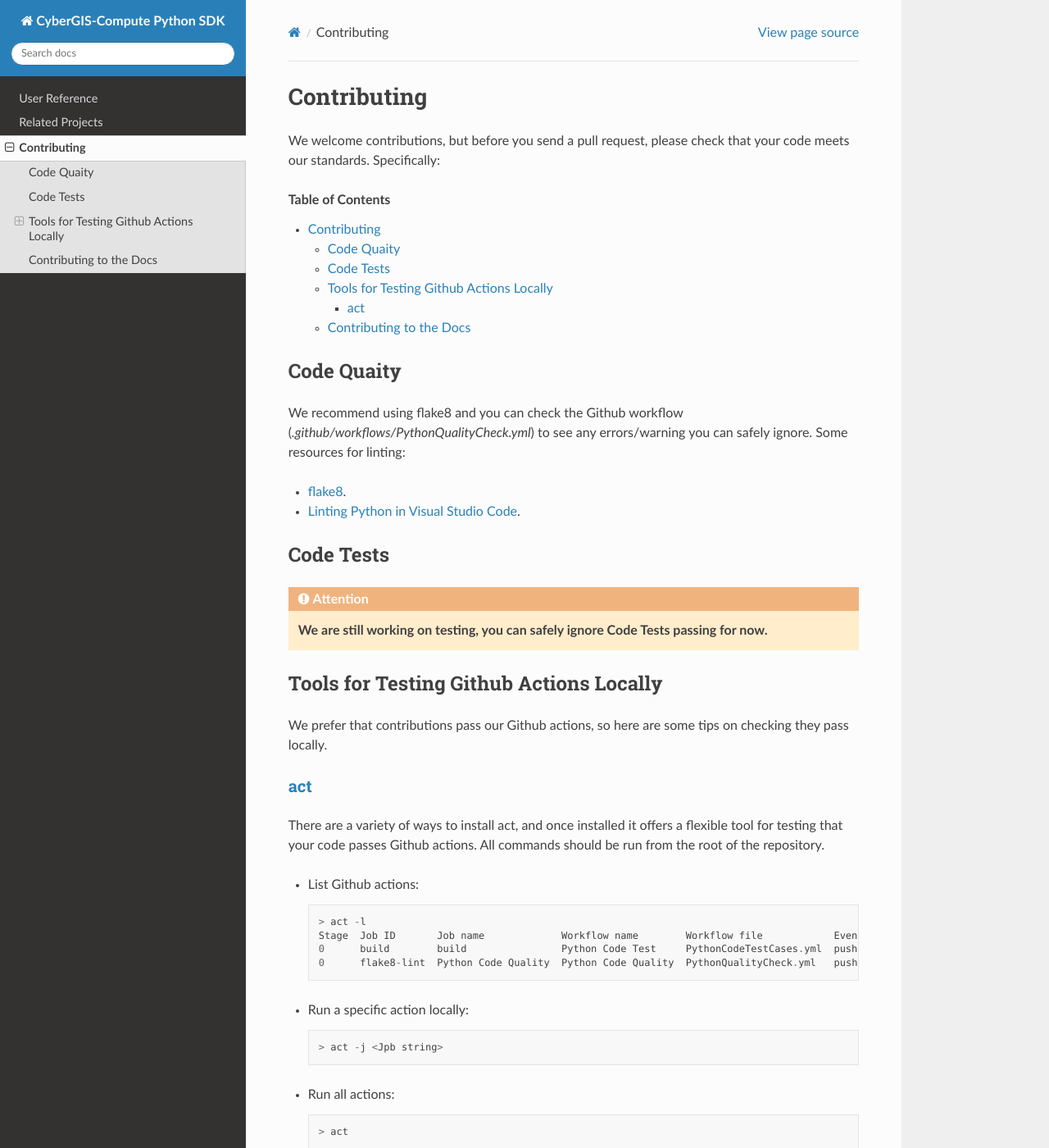
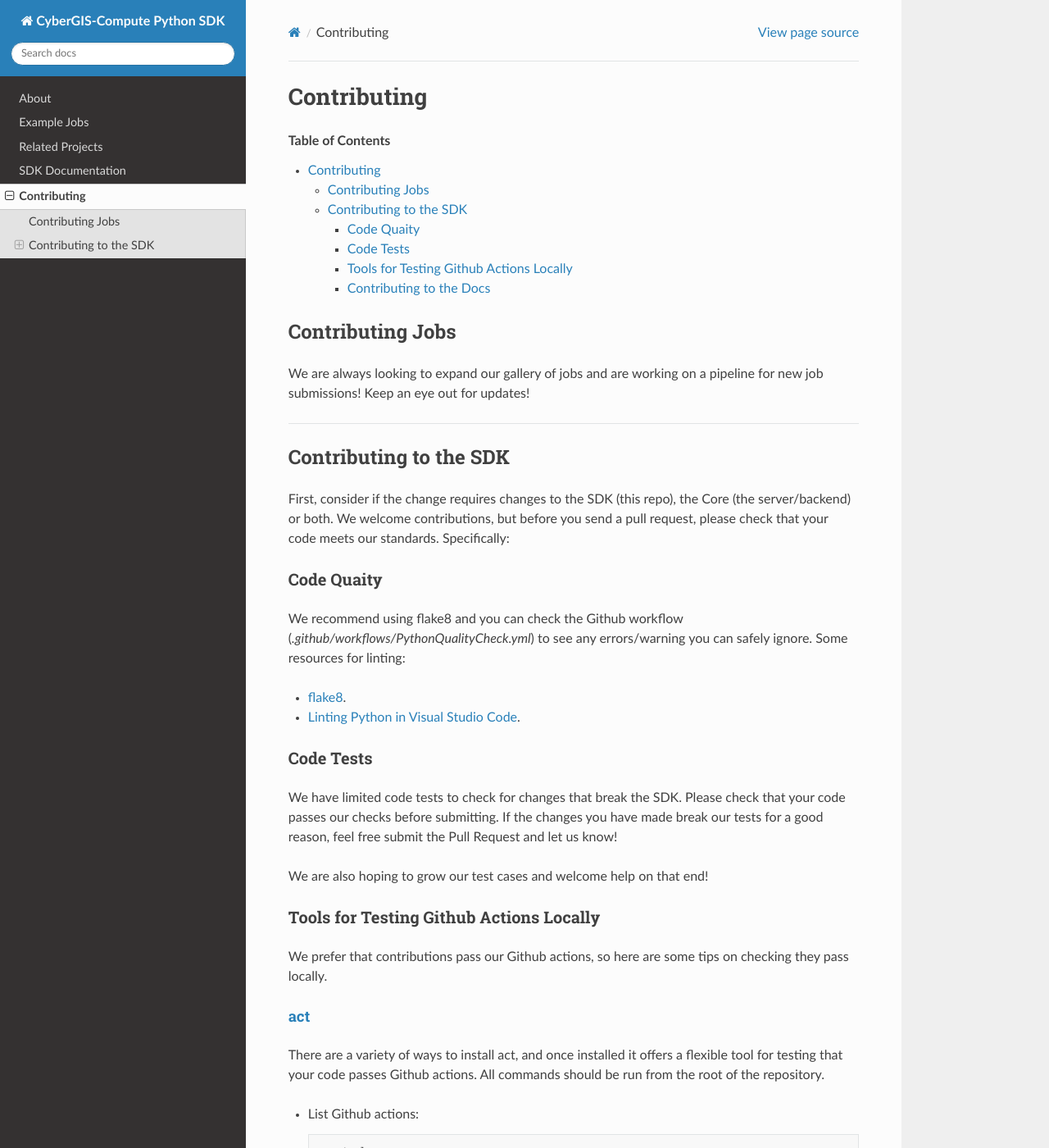
Before and after one commit to cybergis/cybergis-compute-python-sdk, a Sphinx documentation site: the page built from docs/contributing.rst, in a window 1280 px wide and 1400 px high. Shown: the whole window at 82% size. Built offline with Sphinx 7.4.7 and the Read the Docs theme 2.0.0, drawn with Linux system fonts in a browser that asks for light colours.

```diff
--- a/docs/contributing.rst
+++ b/docs/contributing.rst
@@ -1,14 +1,25 @@
 Contributing
 ============
-
-We welcome contributions, but before you send a pull request, please check that your code meets our standards. Specifically:
 
 .. contents:: Table of Contents
     :depth: 3
 
+Contributing Jobs
+-----------------
+
+We are always looking to expand our gallery of jobs and are working on a pipeline for new job submissions! Keep an eye out for updates!
+
+.. raw:: html
+
+   <hr>
+
+Contributing to the SDK
+-----------------------
+
+First, consider if the change requires changes to the SDK (this repo), the Core (the server/backend) or both. We welcome contributions, but before you send a pull request, please check that your code meets our standards. Specifically:
 
 Code Quaity
------------
+^^^^^^^^^^^
 
 We recommend using flake8 and you can check the Github workflow (`.github/workflows/PythonQualityCheck.yml`) to see any errors/warning you can safely ignore. Some resources for linting:
 
@@ -16,19 +27,20 @@ We recommend using flake8 and you can check the Github workflow (`.github/workfl
 * `Linting Python in Visual Studio Code <https://code.visualstudio.com/docs/python/linting>`_.
 
 Code Tests
-----------
+^^^^^^^^^^
 
-.. attention::
-    **We are still working on testing, you can safely ignore Code Tests passing for now.**
+We have limited code tests to check for changes that break the SDK. Please check that your code passes our checks before submitting. If the changes you have made break our tests for a good reason, feel free submit the Pull Request and let us know!
+
+We are also hoping to grow our test cases and welcome help on that end!
 
 
 Tools for Testing Github Actions Locally
-----------------------------------------
+^^^^^^^^^^^^^^^^^^^^^^^^^^^^^^^^^^^^^^^^
 
 We prefer that contributions pass our Github actions, so here are some tips on checking they pass locally.
 
 `act <https://github.com/nektos/act>`_
-^^^^^^^^^^^^^^^^^^^^^^^^^^^^^^^^^^^^^^^
+""""""""""""""""""""""""""""""""""""""
 
 There are a variety of ways to install act, and once installed it offers a flexible tool for testing that your code passes Github actions. All commands should be run from the root of the repository.
 
@@ -50,7 +62,7 @@ There are a variety of ways to install act, and once installed it offers a flexi
     > act
 
 Contributing to the Docs
-------------------------
+^^^^^^^^^^^^^^^^^^^^^^^^
 
 We welcome contributions to the documentation! Please ensure that any contributions are appropriate for this repository and not the many related projects: :doc:`/external`
 
--- a/docs/reference.rst
+++ b/docs/reference.rst
@@ -1,9 +1,6 @@
-User Reference
-==============
+SDK Documentation
+=================
 
-
-.. attention::
-    This site is still under construction.
 
 User reference for the CyberGIS-Compute Python SDK
 
```
Also changed, not shown: README.md (+5 -1 lines), docs/about.rst (added, +55 -0 lines), docs/external.rst (+7 -2 lines), docs/index.rst (+16 -3 lines), docs/jobs.rst (added, +16 -0 lines), docs/_static/gif/CyberGIS-ComputeHello.gif (added), hello_world.ipynb, 2 other files.
